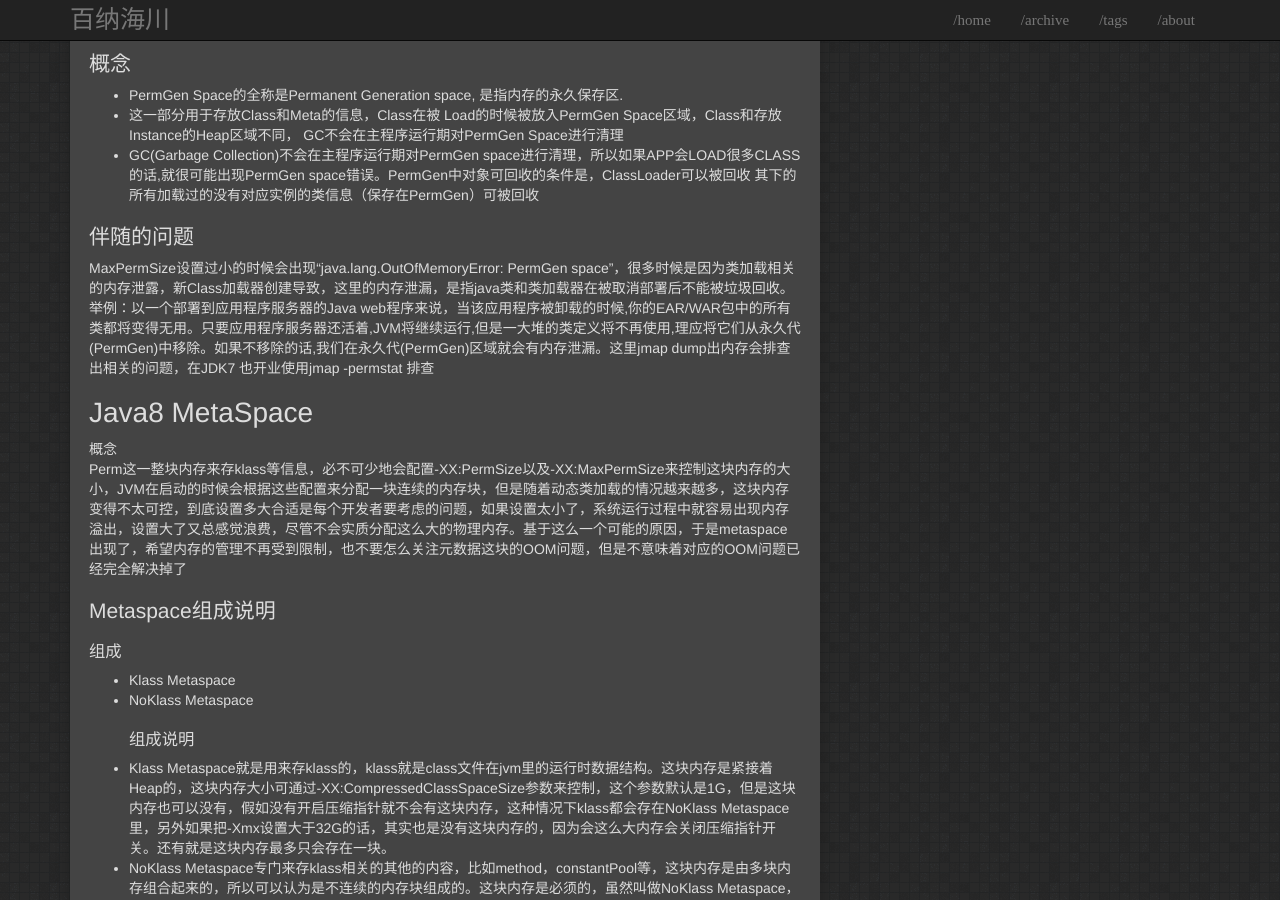
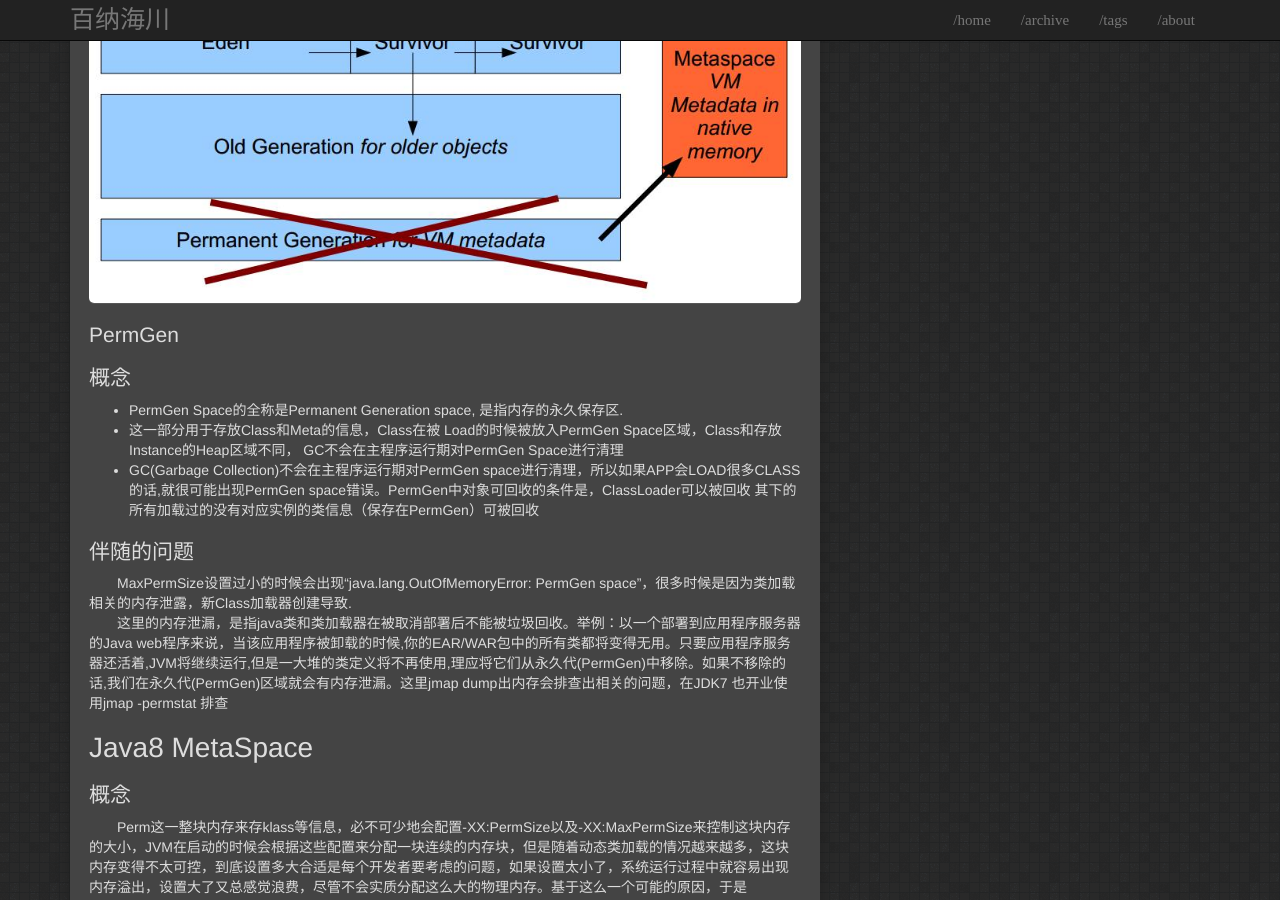
Before and after one commit to igithu/summary, a Jekyll site: the page built from _posts/2018-04-14-jvm-permgen-ms.md, in a window 1280 px wide and 900 px high, scrolled down 458 px. Built offline with Jekyll 4.4.1, drawn with Linux system fonts in a browser that asks for light colours; part of the change alters nothing that is shown.

Commit message:
Update 2018-04-14-jvm-permgen-ms.md

```diff
--- a/_posts/2018-04-14-jvm-permgen-ms.md
+++ b/_posts/2018-04-14-jvm-permgen-ms.md
@@ -17,7 +17,12 @@ tags: jvm
 * 新生代：Eden，以及s0，s1
 * 老年代：Tenured
 * 永久代：PermGen
-内存回收模型这里不再描述 有兴趣的可以看下CMS和G1GC对比，来了解内存回收的过程
+&emsp;&emsp;内存回收模型这里不再描述 有兴趣的可以看下CMS和G1GC对比，来了解内存回收的过程
+
+ ![image01](https://igithu.github.io/summary/images/jvm-ess-old.jpg)
+
+
+
 
 ## PermGen
 ## 概念
@@ -26,16 +31,14 @@ tags: jvm
 * GC(Garbage Collection)不会在主程序运行期对PermGen space进行清理，所以如果APP会LOAD很多CLASS 的话,就很可能出现PermGen space错误。PermGen中对象可回收的条件是，ClassLoader可以被回收 其下的所有加载过的没有对应实例的类信息（保存在PermGen）可被回收
 
 ## 伴随的问题
-MaxPermSize设置过小的时候会出现“java.lang.OutOfMemoryError: PermGen space”，很多时候是因为类加载相关的内存泄露，新Class加载器创建导致，这里的内存泄漏，是指java类和类加载器在被取消部署后不能被垃圾回收。举例：以一个部署到应用程序服务器的Java web程序来说，当该应用程序被卸载的时候,你的EAR/WAR包中的所有类都将变得无用。只要应用程序服务器还活着,JVM将继续运行,但是一大堆的类定义将不再使用,理应将它们从永久代(PermGen)中移除。如果不移除的话,我们在永久代(PermGen)区域就会有内存泄漏。这里jmap dump出内存会排查出相关的问题，在JDK7 也开业使用jmap -permstat <pid> 排查
-
-
-
+&emsp;&emsp;MaxPermSize设置过小的时候会出现“java.lang.OutOfMemoryError: PermGen space”，很多时候是因为类加载相关的内存泄露，新Class加载器创建导致.
+&emsp;&emsp;这里的内存泄漏，是指java类和类加载器在被取消部署后不能被垃圾回收。举例：以一个部署到应用程序服务器的Java web程序来说，当该应用程序被卸载的时候,你的EAR/WAR包中的所有类都将变得无用。只要应用程序服务器还活着,JVM将继续运行,但是一大堆的类定义将不再使用,理应将它们从永久代(PermGen)中移除。如果不移除的话,我们在永久代(PermGen)区域就会有内存泄漏。这里jmap dump出内存会排查出相关的问题，在JDK7 也开业使用jmap -permstat <pid> 排查
 
 
 
 # Java8 MetaSpace
-概念
-Perm这一整块内存来存klass等信息，必不可少地会配置-XX:PermSize以及-XX:MaxPermSize来控制这块内存的大小，JVM在启动的时候会根据这些配置来分配一块连续的内存块，但是随着动态类加载的情况越来越多，这块内存变得不太可控，到底设置多大合适是每个开发者要考虑的问题，如果设置太小了，系统运行过程中就容易出现内存溢出，设置大了又总感觉浪费，尽管不会实质分配这么大的物理内存。基于这么一个可能的原因，于是metaspace出现了，希望内存的管理不再受到限制，也不要怎么关注元数据这块的OOM问题，但是不意味着对应的OOM问题已经完全解决掉了
+## 概念
+&emsp;&emsp;Perm这一整块内存来存klass等信息，必不可少地会配置-XX:PermSize以及-XX:MaxPermSize来控制这块内存的大小，JVM在启动的时候会根据这些配置来分配一块连续的内存块，但是随着动态类加载的情况越来越多，这块内存变得不太可控，到底设置多大合适是每个开发者要考虑的问题，如果设置太小了，系统运行过程中就容易出现内存溢出，设置大了又总感觉浪费，尽管不会实质分配这么大的物理内存。基于这么一个可能的原因，于是metaspace出现了，希望内存的管理不再受到限制，也不要怎么关注元数据这块的OOM问题，但是不意味着对应的OOM问题已经完全解决掉了
 
 ## Metaspace组成说明
 ### 组成
@@ -63,7 +66,7 @@ Perm这一整块内存来存klass等信息，必不可少地会配置-XX:PermSiz
 * Metaspace可以动态增长
 
 ### Metaspace 容量
-新参数（MaxMetaspaceSize）用于限制本地内存分配给类元数据的大小。如果没有指定这个参数，元空间会在运行时根据需要动态调整。
+&emsp;&emsp;新参数（MaxMetaspaceSize）用于限制本地内存分配给类元数据的大小。如果没有指定这个参数，元空间会在运行时根据需要动态调整。
 
 ### Metaspace垃圾回收
 * 对于僵死的类及类加载器的垃圾回收将在元数据使用达到“MaxMetaspaceSize”参数的设定值时进行。
```
